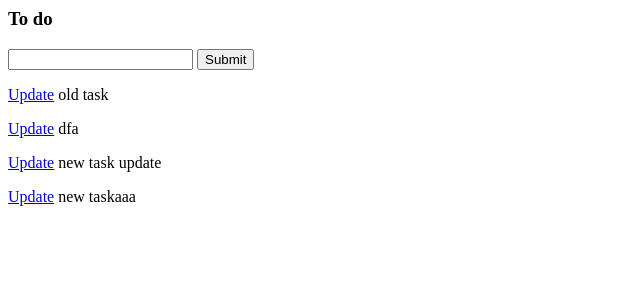
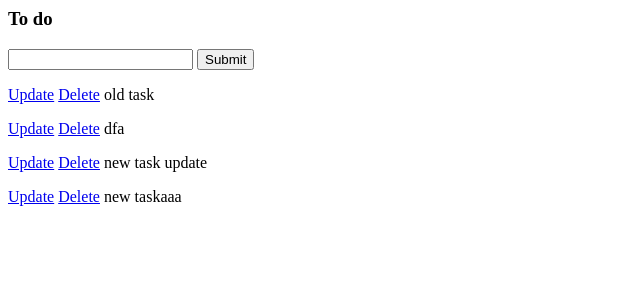
Before and after one commit to janabdullahi/djangoTodo, a Django app: page / in a window 1280 px wide. Shown: the top 300 px of the page, without its empty margins (0-640 px from the left). Run offline with Django 3.2, Linux system fonts and the light colour scheme; data comes from the database, SQL or seed files in the repository; both versions use the stored data as it was after the commit.

Commit message:
add delete method with templates and urls

```diff
--- a/todo/crud/templates/crud/list.html
+++ b/todo/crud/templates/crud/list.html
@@ -10,6 +10,7 @@
     <div>
         <p>
             <a href="{% url 'update' crud.id %}">Update</a>
+            <a href="{% url 'delete' crud.id %}">Delete</a>
             {{crud}}
         </p>
     </div>
--- a/todo/crud/templates/crud/update.html
+++ b/todo/crud/templates/crud/update.html
@@ -1,6 +1,6 @@
 <h3>Update</h3>
 
-<form method="POST" action="/">
+<form method="POST" action="">
     {% csrf_token %}
     {{form}}
     <input type="submit" name="Update">
--- a/todo/crud/urls.py
+++ b/todo/crud/urls.py
@@ -4,4 +4,5 @@ from . import views
 urlpatterns = [
     path('', views.index, name='list'),
     path('update/<str:pk>', views.update, name='update'),
+    path('delete/<str:pk>', views.delete, name='delete'),
 ]
--- a/todo/crud/views.py
+++ b/todo/crud/views.py
@@ -29,3 +29,12 @@ def update(request,pk):
 
     context = {'form':form}
     return render(request, 'crud/update.html', context)
+
+def delete(request,pk):
+    item = crud.objects.get(id=pk)
+    if request.method == 'POST':
+        item.delete()
+        return redirect('/')
+
+    context = {'item':item}
+    return render(request, 'crud/delete.html',context)
```
Also changed, not shown: todo/crud/templates/crud/delete.html (added, +7 -0 lines), todo/db.sqlite3.
